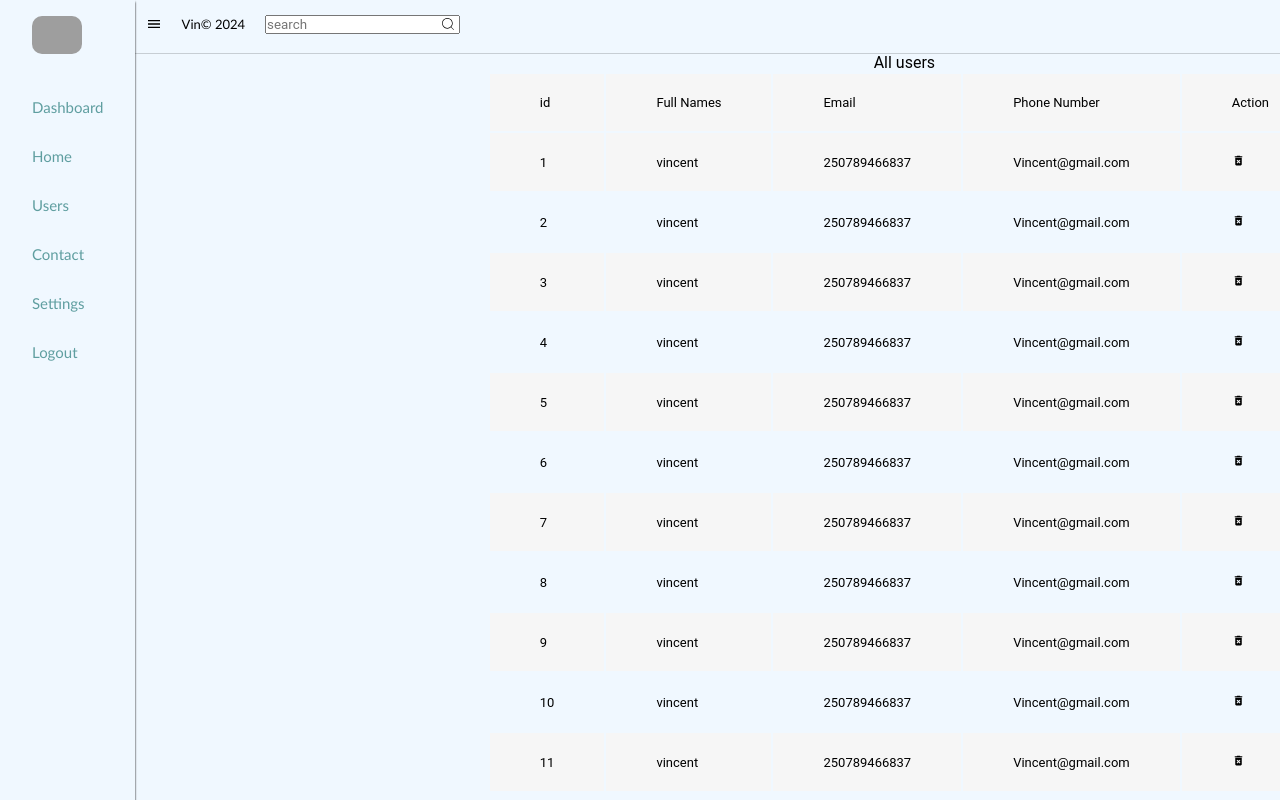
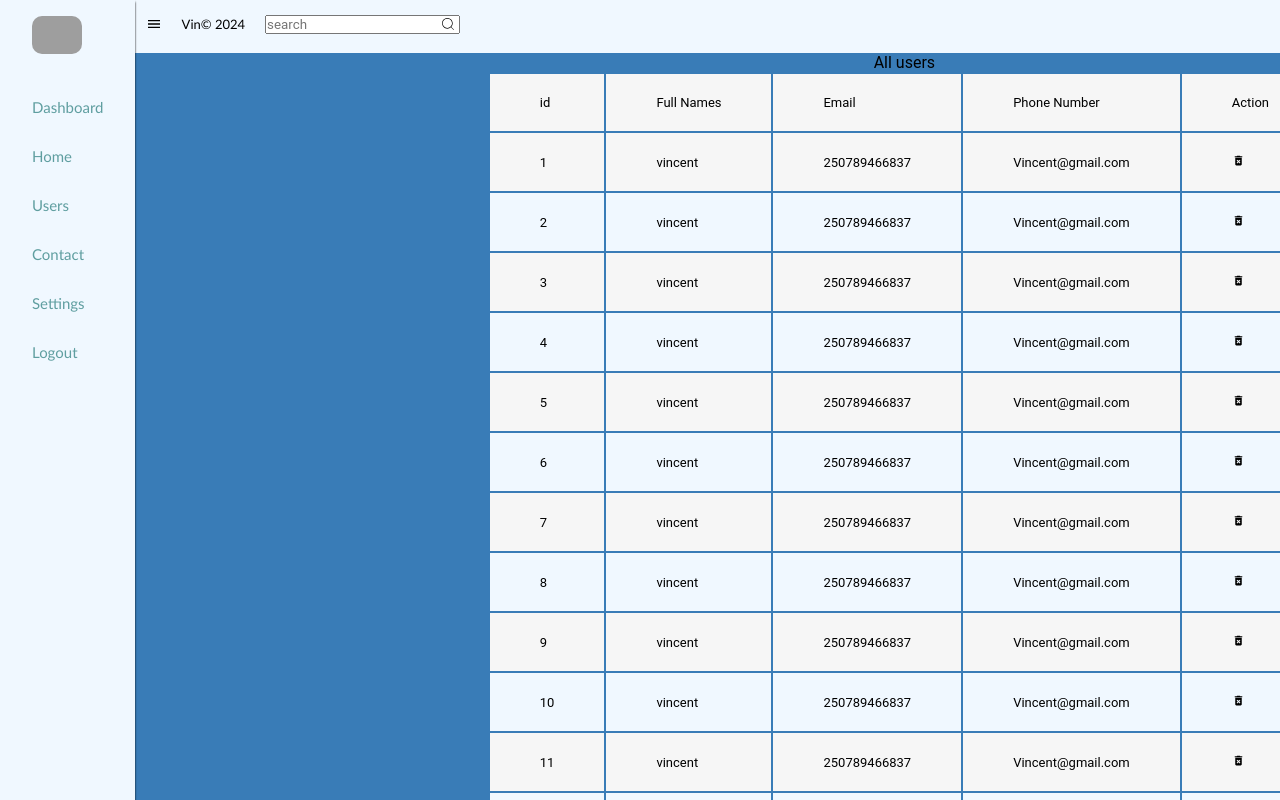
Before and after one commit to kubwimanav/portofolior, a React (Vite) app: page /dashboard/messages in a window 1280 px wide. Shown: the top 800 px of the page. Built offline with nearby package versions, Linux system fonts and the light colour scheme; grey boxes are pictures that could not be loaded.

Commit message:
my portofolio

```diff
--- a/src/Dashboard/Dashstyles/Layout.css
+++ b/src/Dashboard/Dashstyles/Layout.css
@@ -2,3 +2,7 @@
 margin-left: 8.1rem;
 background-color: aliceblue;
 }
+.outlets{
+    background-color: rgb(57, 124, 183);
+
+}
--- a/src/Dashboard/Layout.jsx
+++ b/src/Dashboard/Layout.jsx
@@ -8,9 +8,11 @@ function Layout() {
   return (
     <div style={{ display: "flex" }}>
       <Sidebar />
-      <div className='layout'>
+      <div className="layout">
         <DashNavbar />
-        <Outlet />
+        <div className='outlets'>
+          <Outlet />
+        </div>
       </div>
     </div>
   );
--- a/src/Dashboard/Messages.jsx
+++ b/src/Dashboard/Messages.jsx
@@ -167,6 +167,7 @@ const dev =users.filter(use=>use.Name==='vincent')
         </tbody>
       </table>
     </div>
+
   );
 }
 
--- a/src/Dashboard/Sidebar.jsx
+++ b/src/Dashboard/Sidebar.jsx
@@ -10,7 +10,7 @@ function Sidebar() {
       <div>
         <ul className="sidebar-1">
           <li>
-            <a href="">Dashboard</a>
+            <a href="home">Dashboard</a>
           </li>
           <li>
             <a href="home">Home</a>
```
